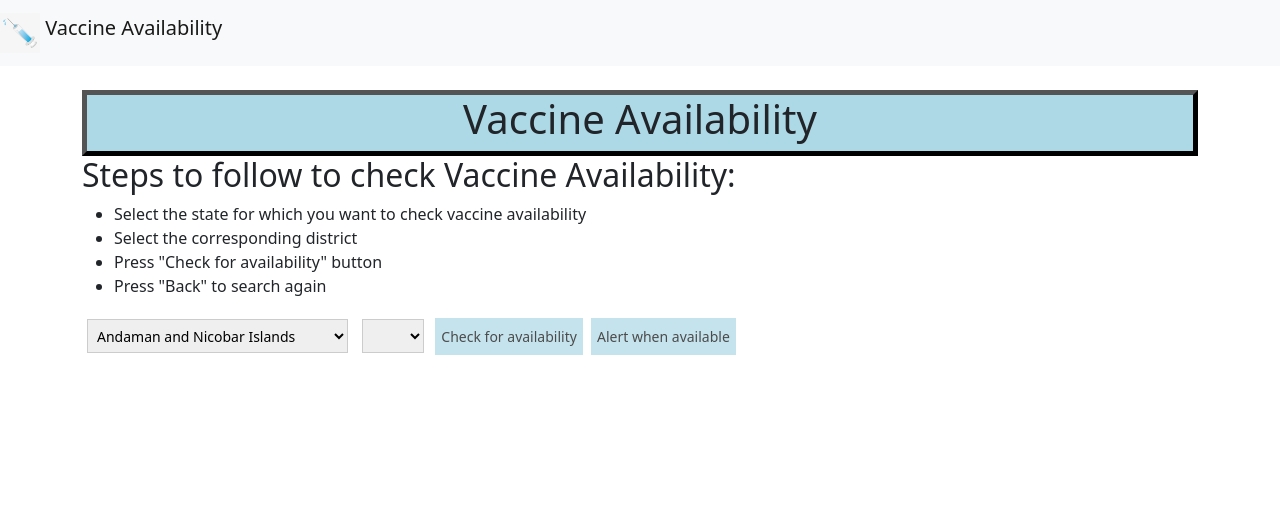
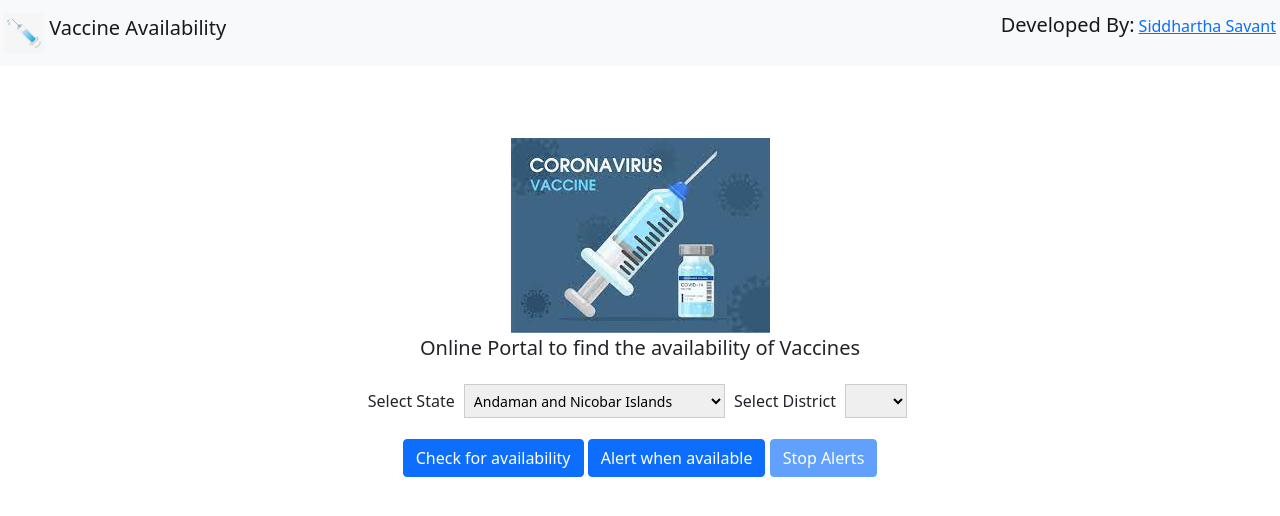
Before and after one commit to siddhartha-savant/Vaccine-Availability, a Django app: page / in a window 1280 px wide. Shown: the top 516 px of the page. Run offline with Django 3.2, Linux system fonts and the light colour scheme; data comes from the database, SQL or seed files in the repository; lists and menus that the app fills with data are empty.

Commit message:
Final commit

```diff
--- a/availability/templates/availability/base.html
+++ b/availability/templates/availability/base.html
@@ -3,6 +3,7 @@
 <html lang="en">
 <head>
     <meta charset="UTF-8">
+    <link rel="shortcut icon" href="{% static 'images/vaccine-image-2.jpg' %}" type="image/x-icon">
     <title>Vaccine Availability</title>
     <meta name="viewport" content="width=device-width, initial-scale=1, maximum-scale=1, minimum-scale=1" />
     <link href="https://cdn.jsdelivr.net/npm/bootstrap@5.0.1/dist/css/bootstrap.min.css" rel="stylesheet" integrity="sha384-+0n0xVW2eSR5OomGNYDnhzAbDsOXxcvSN1TPprVMTNDbiYZCxYbOOl7+AMvyTG2x" crossorigin="anonymous">
@@ -15,10 +16,15 @@
 
 <!-- Image and text -->
 <nav class="navbar navbar-light bg-light">
-  <a class="navbar-brand" href="#">
+
+  <a class="navbar-brand mx-1">
     <img src="{% static 'images/vaccine-image-2.jpg' %}" width="40" height="40" class="d-inline-block align-top" alt="">
     Vaccine Availability
+      <p class="text-dark mx-1">Developed By:<a href="https://in.linkedin.com/in/siddhartha-savant" target="_blank">Siddhartha Savant</a>
+			</p>
+
   </a>
+
 </nav>
 
 <div class="container">
--- a/availability/templates/availability/index.html
+++ b/availability/templates/availability/index.html
@@ -1,4 +1,5 @@
 {% extends 'availability/base.html' %}
+{% load static %}
 {% block content %}
 
 <!--Unable to load the script reference at the end of the page due to templating issues -->
@@ -46,7 +47,8 @@
       $(document).ready(function(){
             $('#alertbutton').click(function() {
                 console.log("Button is pressed");
-                document.getElementById('stopbutton').classList.remove('hidden')
+                //document.getElementById('stopbutton').classList.remove('hidden')
+                document.getElementById('stopbutton').disabled = false;
                 var optionSelected = $('select#selecteddistrict').find("option:selected");
                 var valueSelected  = optionSelected.val();
                 var district_name   = optionSelected.text();
@@ -60,50 +62,52 @@
       }
 
 </script>
+<div class="pricing-header px-3 py-3 pt-md-5 pb-md-4 mx-auto text-center">
+		<!--    <h1 class="display-4">Find My Vaccine</h1>-->
+		<img src="{% static 'images/vaccine-image.jpg' %}">
+    <p class="lead"><strong>Online Portal to find the availability of Vaccines</strong></p>
 
-
-<div class="myDiv">
-    <h1>Vaccine Availability</h1>
-</div>
-
-<h2>Steps to follow to check Vaccine Availability:</h2>
-
-<ul>
-    <li>Select the state for which you want to check vaccine availability</li>
-    <li>Select the corresponding district</li>
-    <li>Press "Check for availability" button</li>
-    <li>Press "Back" to search again</li>
-</ul>
 
 
 <form method="get">
+    <!--If Dropdown has more space below than it does above,the dropdowns options either display below or above the actual select-->
+    <div class="mb-2 mt-2 dropdown" id="dropdown">
+        <label for="selectedstate">Select State</label>
     <select name="selectedstate" id="selectedstate">
         {% for key,value in state_dist_dict.items %}
         <option value="{{ key }}">{{ key }}</option>
         {% endfor %}
     </select>
 
-
+        <label for="selecteddistrict">Select District</label>
     <select name ="selecteddistrict" id="selecteddistrict">
 
 
     </select>
+</div>
+
+    <div class="container my-3">
+        <div class="col-md-12 text-center">
     {% if batch_list %}
-    <input type="submit" class="button" value="Back">
+    <input type="submit" class="btn btn-primary" value="Back">
     {% else %}
-    <input type="submit" class="button" value="Check for availability">
-    <input id="alertbutton" type="button" class="button" value="Alert when available">
-    <input id="stopbutton" type="button" class="button hidden"  onclick="stopFunction()" value="Stop Timer">
+    <input type="submit" class="btn btn-primary" value="Check for availability">
+    <input id="alertbutton" type="button" class="btn btn-primary" value="Alert when available">
+    <input id="stopbutton" type="button" class="btn btn-primary"  onclick="stopFunction()" value="Stop Alerts" disabled> <!--One can use hidden class for this with visibility set to hidden-->
 
     {% endif %}
-
+    </div>
+    </div>
 
 </form>
+</div>
+
 
 <ol  id="availablebullets">
 
 </ol>
 
+<div class="pricing-header px-3 py-3 pt-md-5 pb-md-4 mx-auto text-center">
 {% if batch_list %}
 <table>
     <tr>
@@ -129,5 +133,6 @@
     </tr>
     {% endfor %}
 </table>
+</div>
 {% endif %}
 {% endblock content %}
--- a/availability/views.py
+++ b/availability/views.py
@@ -26,11 +26,11 @@
     message_list = []
     for batch in batch_list:
         if batch["capacity"] > 0:
-            message = "Vaccine available at {} {} {}.<br/> Minimum Age: {}.<br/> Capacity: {}.<br/>" \
-                      "Vaccine: {}".format(batch["name"][0], batch["name"][1], batch["name"][2], batch["age_limit"],
-                                               batch["capacity"], batch["vaccine"])
+            message = "<strong>Vaccine available:</strong> {}, {}, {}.<br/> <strong>Minimum Age:</strong> {}." \
+                      "<br/> <strong>Capacity:</strong> {}.<br/> <strong>Vaccine:</strong> {}".format(batch["name"][0],
+                         batch["name"][1], batch["name"][2], batch["age_limit"], batch["capacity"], batch["vaccine"])
             message_list.append(message)
     if not message_list:
-        message = "No vaccine available currently"
-        return HttpResponse(simplejson.dumps(message), content_type='application/json')
+        message_list = ["No vaccine available currently"]
+        return HttpResponse(simplejson.dumps(message_list), content_type='application/json')
     return HttpResponse(simplejson.dumps(message_list), content_type='application/json')
--- a/static/css/main.css
+++ b/static/css/main.css
@@ -58,3 +58,7 @@
 .hidden{
     visibility: hidden!important;
 }
+
+.pricing-header {
+  max-width: 700px;
+}
```
